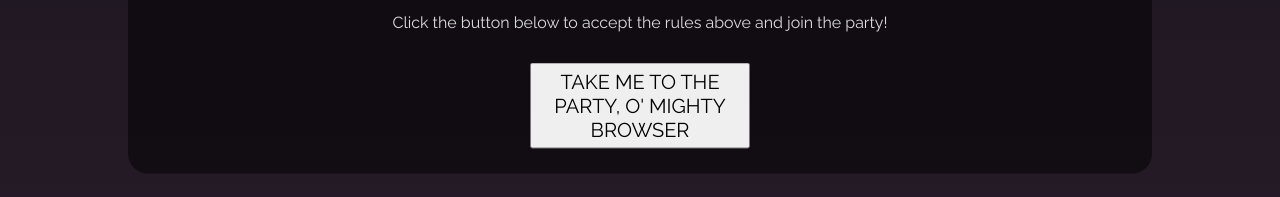
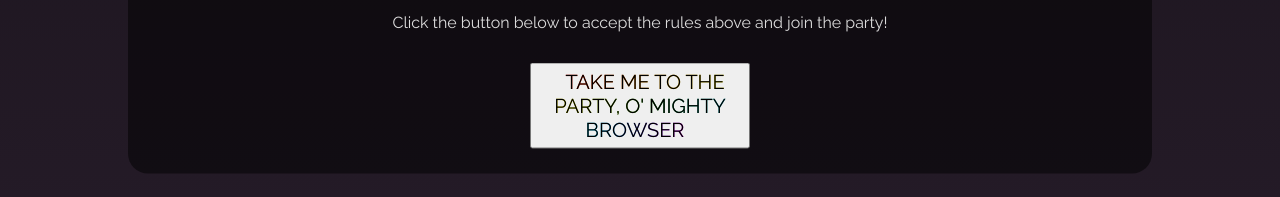
Before and after one commit to preschoolparty/preschoolparty.github.io, a plain HTML site: page index.html in a window 1280 px wide. Shown: the part 469-666 px from the top of the page. Drawn offline with Linux system fonts and the light colour scheme; a web font is replaced by a local one.

Commit message:
wrong sign

```diff
--- a/css/style.css
+++ b/css/style.css
@@ -143,7 +143,7 @@ ul {
 	    .portrait  { display: block; visibility: visible; }
 	}
     /*------------------------------------------------------*/
-    .rainbow-link {
+    #rainbow-link {
 	  background-image: linear-gradient(to left, magenta, deepskyblue, green, yellow, orange, red);
 	  -webkit-background-clip: text;
 	  margin:5px;
```
